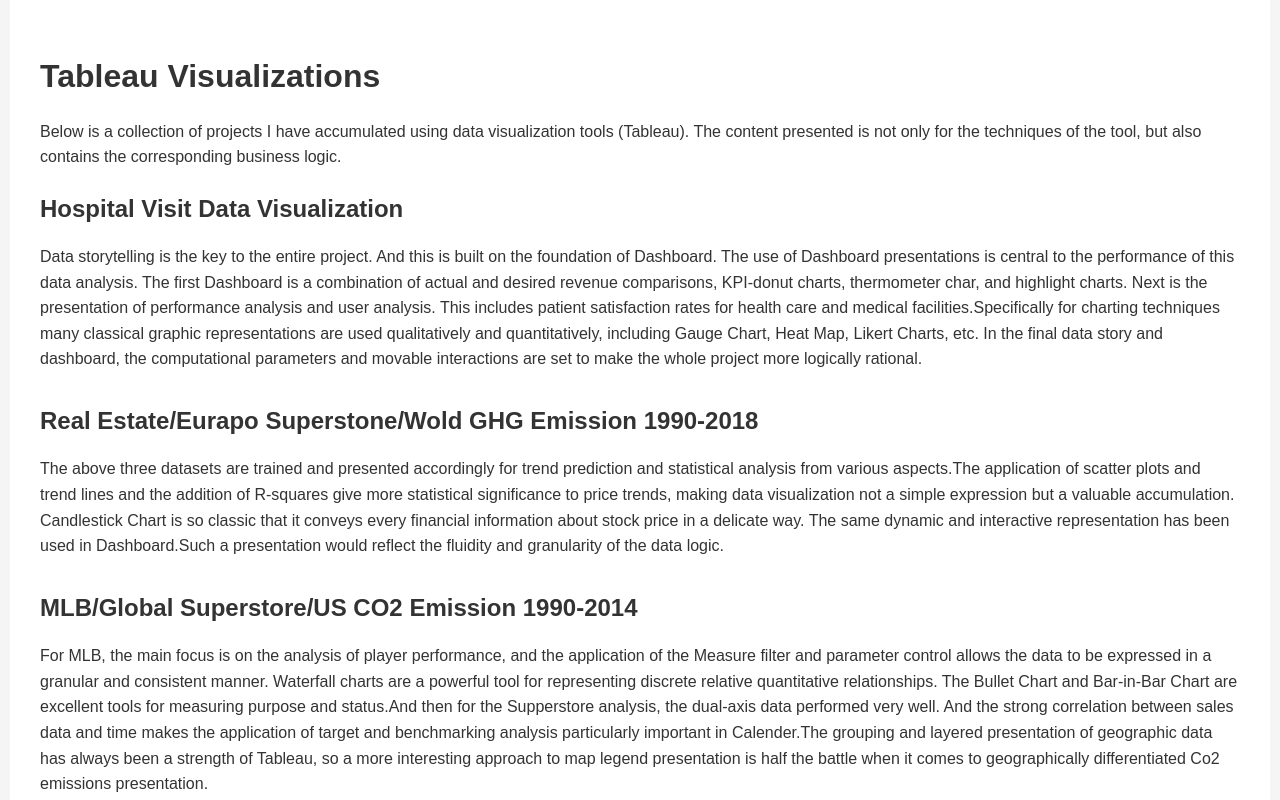
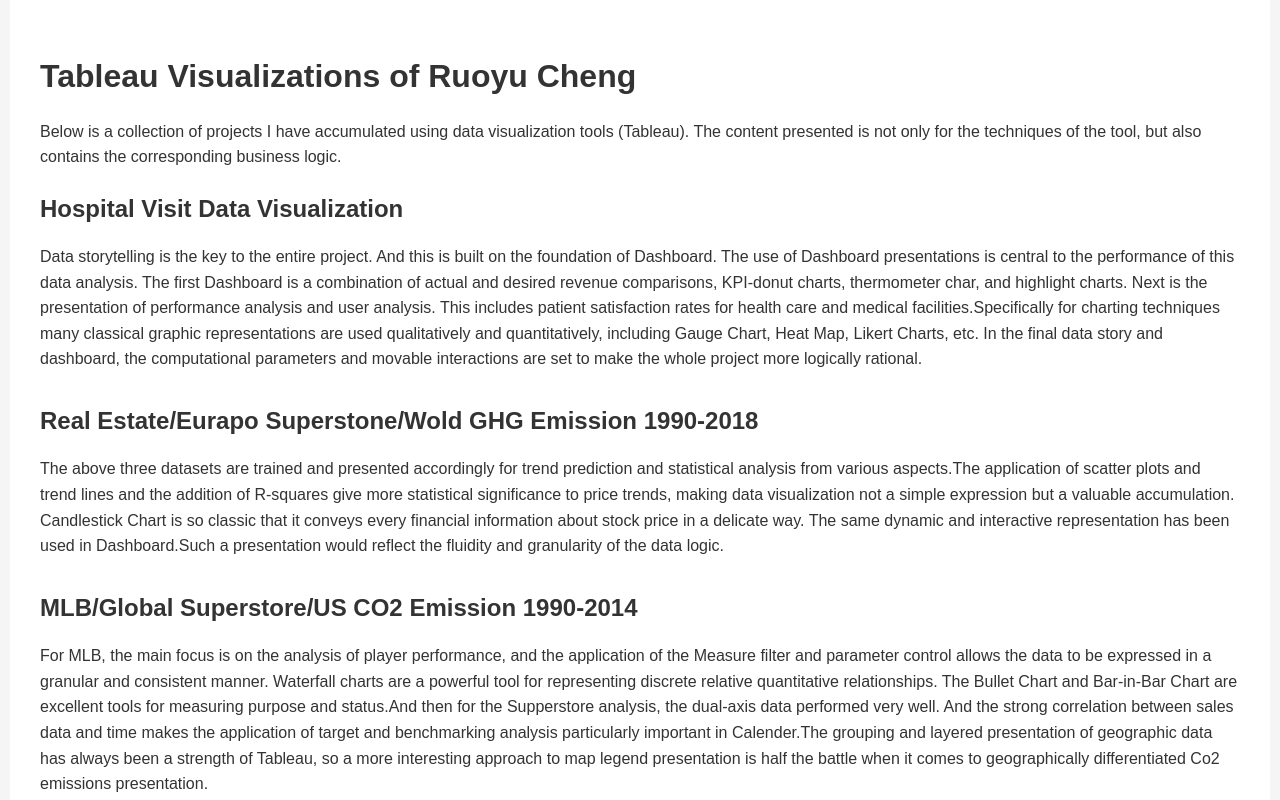
Before and after one commit to Tumbril/Tumbril.github.io, a plain HTML site: page index.html in a window 1280 px wide. Shown: the top 800 px of the page. Drawn offline with Linux system fonts and the light colour scheme.

Commit message:
Update index.html

```diff
--- a/index.html
+++ b/index.html
@@ -41,7 +41,7 @@
 
 <body>
     <div class="container">
-        <h1>Tableau Visualizations</h1>
+        <h1>Tableau Visualizations of Ruoyu Cheng</h1>
         <p>Below is a collection of projects I have accumulated using data visualization tools (Tableau).
             The content presented is not only for the techniques of the tool, but also contains the corresponding business logic.</p>
         <h2>Hospital Visit Data Visualization</h2>
```
